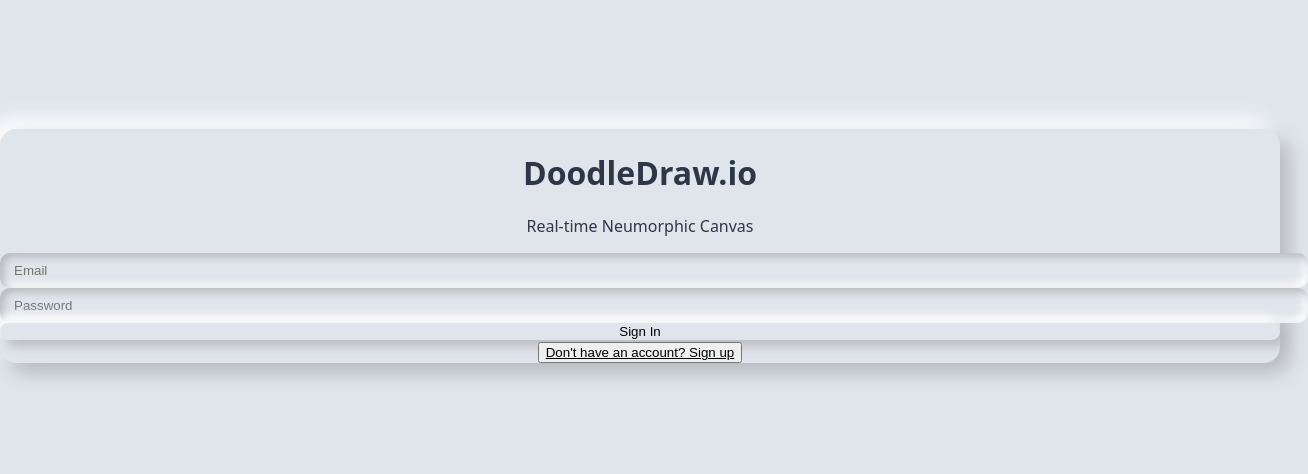
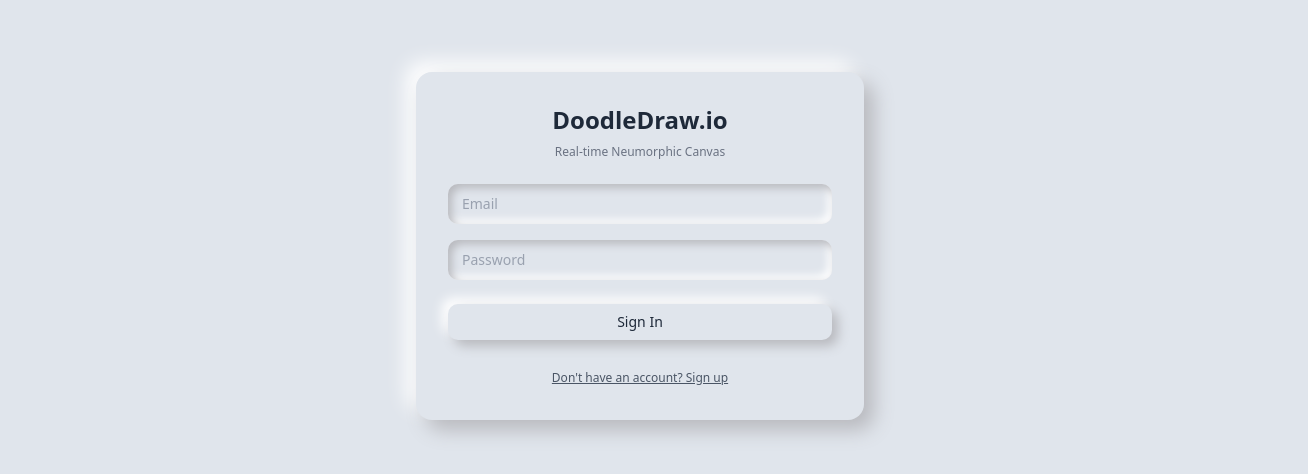
Before and after one commit to InzmamKhan/DoodleDraw_Frontend, a React (Vite) app: page / in a window 1280 px wide. Shown: the part 154-628 px from the top of the page, 1308 px wide, since content can reach past the window. Built offline with nearby package versions, Linux system fonts and the light colour scheme; no server answers.

Commit message:
CSS Fixed

```diff
--- a/package.json
+++ b/package.json
@@ -21,6 +21,7 @@
   },
   "homepage": "https://github.com/InzmamKhan/DoodleDraw_Frontend#readme",
   "dependencies": {
+    "@tailwindcss/vite": "^4.3.3",
     "lucide-react": "^1.57.0",
     "react": "^18.3.1",
     "react-dom": "^18.3.1",
--- a/src/index.css
+++ b/src/index.css
@@ -1,5 +1,2 @@
-@import './assets/styles/neumorphism.css';
-
-@tailwind base;
-@tailwind components;
-@tailwind utilities;
+@import "tailwindcss";
+@import "./assets/styles/neumorphism.css";
```
Also changed, not shown: 1 other file (tests, documents, lock files or other folders).
